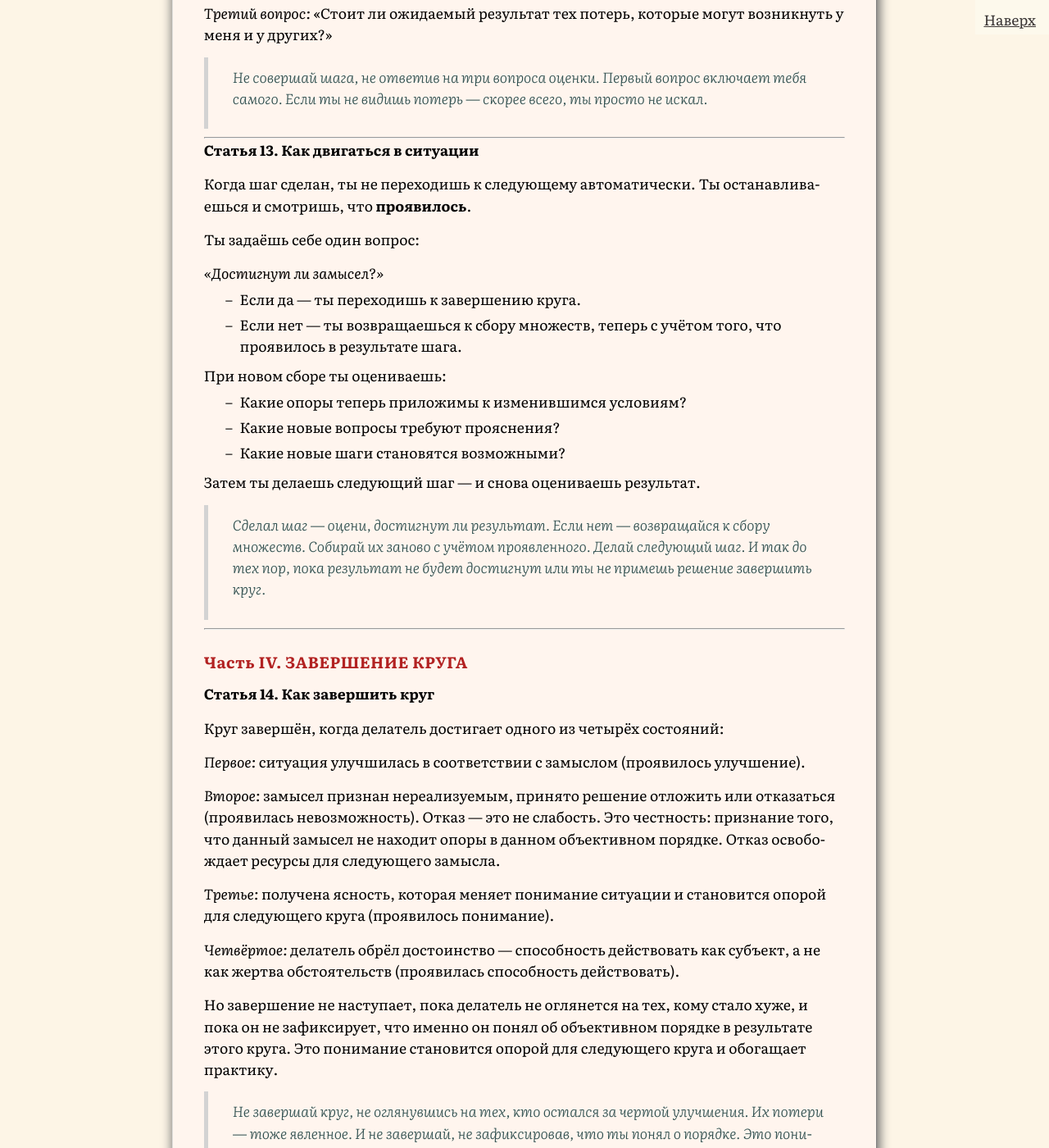
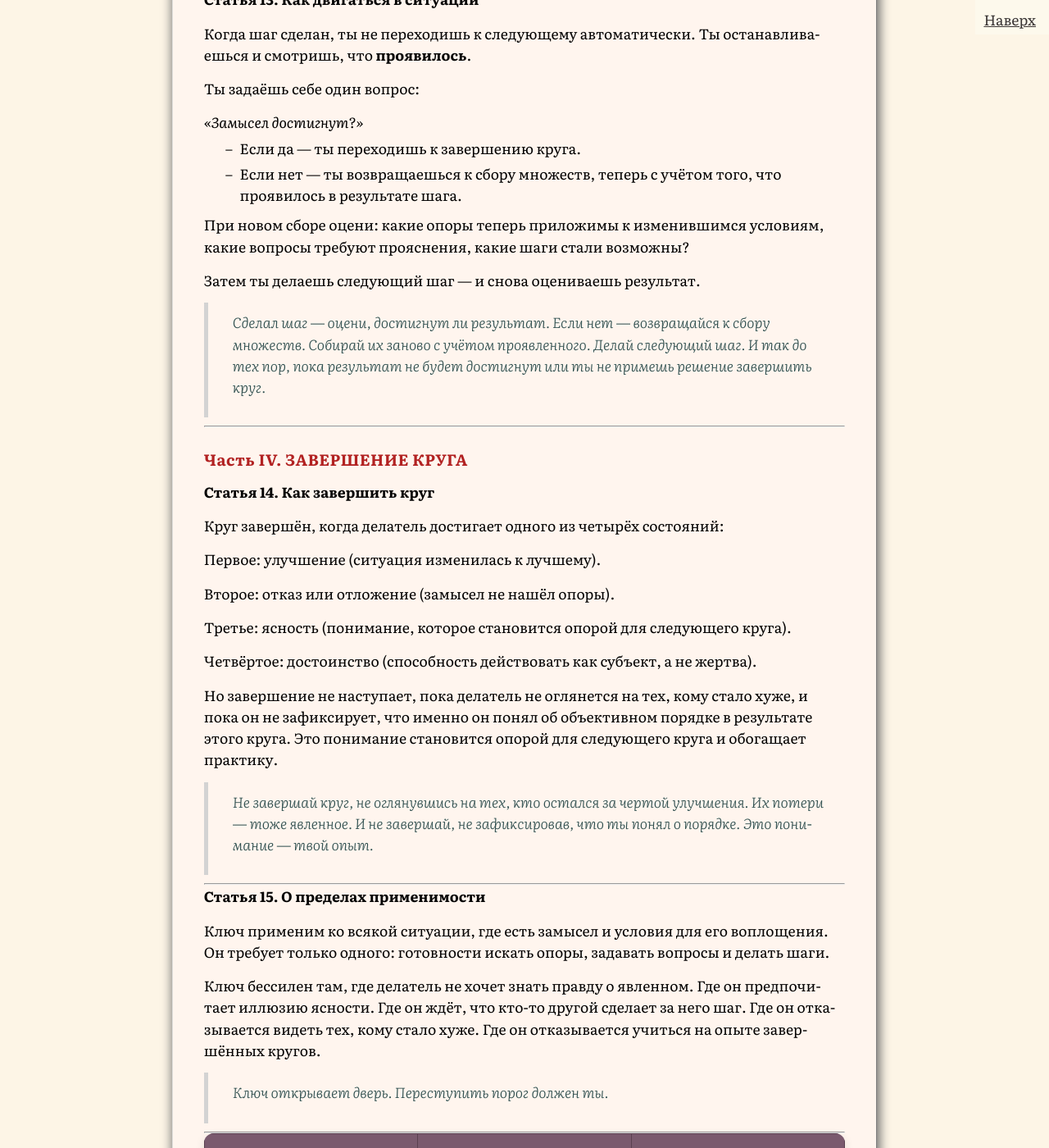
Before and after one commit to SergSi/land-use-art, a Jekyll site: the page built from _posts/2026-06-24-key.md, in a window 1280 px wide and 1400 px high, scrolled down 5622 px. Shown: the whole window at 82% size. Built offline with Jekyll 4.4.1, drawn with Linux system fonts in a browser that asks for light colours; some web fonts are replaced; some of the changed text lies outside the part shown.

Commit message:
Update 2026-06-24-key.md

```diff
--- a/_posts/2026-06-24-key.md
+++ b/_posts/2026-06-24-key.md
@@ -13,9 +13,9 @@
 
 **Статья 1. Что есть Ключ**
 
-Ключ есть орудие ума, позволяющее переходить от замысла к результату через последовательность шагов. Ключ соединяет объективный порядок с условиями. Он не даёт готовых решений. Он даёт способ найти ту точку, где законы, правила, практики (объективный порядок) могут быть приложены к конкретной ситуации (условия). В этом — суть каждого шага.
+Ключ есть орудие ума. Он соединяет объективный порядок с условиями и позволяет переходить от замысла к результату. Он не даёт готовых решений. Он даёт способ найти ту точку, где законы, правила, практики (объективный порядок) могут быть приложены к конкретной ситуации (условия). В этом — суть каждого шага.
 
-Ключ работает с **явленным** — с тем, что проявилось в результате сделанных шагов. Ключ не исследует скрытые мотивы, тайные пружины или непроявленные возможности. Он работает с тем, что уже стало фактом.
+Ключ работает только с явленным — с тем, что уже стало фактом в результате шагов. Он не исследует скрытое.
 
 > Ключ не ищет тайное. Ключ работает с явленным. Ключ соединяет порядок и условия. Шаг проявляет новое. Новое становится опорой.
 
@@ -43,7 +43,7 @@
 
 Всякий Ключ для всякой ситуации есть три множества, собранные делателем и удерживаемые им до завершения круга.
 
-Ключ решает задачу: соединить объективный порядок с условиями. Опоры — это то, что из объективного порядка может быть приложено к условиям. Вопросы — это то, что нужно прояснить, чтобы это приложение стало возможным. Шаги — это сами акты приложения.
+Ключ решает задачу: соединить объективный порядок с условиями. Опоры — то, что из порядка можно приложить к условиям. Вопросы — то, что нужно прояснить для этого приложения. Шаги — сами акты приложения.
 
 **Первое множество — опоры.** Законы, понятия, практики, прецеденты, на которых может быть построено движение. Опоры собираются как результат сопоставления объективного порядка с условиями ситуации. Это то, что из законов, практик и понятий может быть приложено к конкретным условиям.
 
@@ -57,7 +57,7 @@
 
 **Третье множество — шаги.** Всё, что может быть сделано здесь и сейчас для воплощения замысла. Шаги — это действия, которые применяют объективный порядок к условиям. Каждый шаг — это попытка приложить закон, правило, практику к конкретной ситуации. Шаги определяются Критическим остатком — главным противоречием, которое возникает как обобщение ответов на вопросы.
 
-Шаги — это гипотеза, а не обязательство. Сделал шаг — оцени, что проявилось. Если шаг изменил ситуацию — пересмотри вопросы и ответы на них. Если шаги устарели — отложи их.
+Шаги — это гипотеза, а не обязательство. Сделал — оцени проявленное. Если ситуация изменилась — пересмотри вопросы. Если шаги устарели — отложи.
 
 > Шаги — это не план. Это гипотезы. Шаги соединяют порядок и условия. Проверяй их явленным.
 
@@ -67,7 +67,7 @@
 
 **Статья 6. Как собираются множества**
 
-Собирание множеств не есть последовательный акт. Делатель собирает их в одном движении внимания, накладывая одно множество на другое.
+Множества собираются не последовательно, а в одном движении внимания — наложением друг на друга.
 
 > Бери любую опору (приложенную к условиям) или любое условие (конкретное обстоятельство ситуации). Это тотчас порождает вопросы. Ответы на вопросы, обобщённые вместе, образуют Критический остаток. Критический остаток определяет шаги. Сделанные шаги тотчас проявляют новые опоры. Круг замкнут.
 
@@ -122,7 +122,7 @@
 
 *«Что проявится после этих шагов?»*
 
-> Ты не ищешь готовые ответы. Ты ищешь опоры и условия, которые порождают вопросы. Ответы на вопросы обобщаются в Критический остаток. Критический остаток определяет шаги. Шаги применяют порядок к условиям и проявят новое.
+> Ты ищешь не ответы, а опоры и условия, которые родят вопросы. Ответы дадут Критический остаток. Остаток определит шаги. Шаги соединят порядок с условиями и явят новое.
 
 ---
 
@@ -160,16 +160,12 @@
 
 Ты задаёшь себе один вопрос:
 
-*«Достигнут ли замысел?»*
+*«Замысел достигнут?»*
 
 - Если да — ты переходишь к завершению круга.
 - Если нет — ты возвращаешься к сбору множеств, теперь с учётом того, что проявилось в результате шага.
 
-При новом сборе ты оцениваешь:
-
-- Какие опоры теперь приложимы к изменившимся условиям?
-- Какие новые вопросы требуют прояснения?
-- Какие новые шаги становятся возможными?
+При новом сборе оцени: какие опоры теперь приложимы к изменившимся условиям, какие вопросы требуют прояснения, какие шаги стали возможны?
 
 Затем ты делаешь следующий шаг — и снова оцениваешь результат.
 
@@ -183,13 +179,13 @@
 
 Круг завершён, когда делатель достигает одного из четырёх состояний:
 
-*Первое:* ситуация улучшилась в соответствии с замыслом (проявилось улучшение).
+Первое: улучшение (ситуация изменилась к лучшему).
 
-*Второе:* замысел признан нереализуемым, принято решение отложить или отказаться (проявилась невозможность). Отказ — это не слабость. Это честность: признание того, что данный замысел не находит опоры в данном объективном порядке. Отказ освобождает ресурсы для следующего замысла.
+Второе: отказ или отложение (замысел не нашёл опоры).
 
-*Третье:* получена ясность, которая меняет понимание ситуации и становится опорой для следующего круга (проявилось понимание).
+Третье: ясность (понимание, которое становится опорой для следующего круга).
 
-*Четвёртое:* делатель обрёл достоинство — способность действовать как субъект, а не как жертва обстоятельств (проявилась способность действовать).
+Четвёртое: достоинство (способность действовать как субъект, а не жертва).
 
 Но завершение не наступает, пока делатель не оглянется на тех, кому стало хуже, и пока он не зафиксирует, что именно он понял об объективном порядке в результате этого круга. Это понимание становится опорой для следующего круга и обогащает практику.
 
@@ -221,11 +217,11 @@
 
 3. Всякая ситуация имеет три слоя: опоры, вопросы и шаги. Опоры — это основание. Вопросы — это свет. Шаги — это движение.
 
-4. Опоры рождаются на пересечении объективного порядка и условий. Не ищи всю ситуацию. Ищи опоры, которые можно приложить к условиям.
+4. Опоры рождаются на пересечении порядка и условий. Не ищи всю ситуацию — ищи опоры.
 
-5. Вопросы рождаются из сопоставления замысла с опорами и условиями. Ответы на вопросы обобщаются в Критический остаток. Критический остаток определяет шаги. Не решай проблемы — задавай вопросы.
+5. Вопросы рождаются из сопоставления замысла с опорами и условиями. Их ответы дают Критический остаток. Остаток определяет шаги. Не решай проблемы — задавай вопросы.
 
-6. Шаги — это гипотеза, а не обязательство. Сделал шаг — оцени, что проявилось.
+6. Шаги — гипотеза, а не обязательство. Сделал — оцени проявленное.
 
 7. Прежде чем сделать шаг, задай три вопроса: кто может пострадать, могу ли я уменьшить потери, стоит ли результат этих потерь?
 
@@ -233,7 +229,7 @@
 
 9. Круг завершён, когда проявилось улучшение, ясность, отложение, отказ или способность действовать. Но не завершай круг, не оглянувшись на тех, кому стало хуже, и не зафиксировав, что ты понял о порядке в результате этого круга.
 
-10. Сделанные шаги и полученные результаты не проходят бесследно. Они обогащают практикой понимание объективного порядка. Каждый завершённый круг делает делателя более искусным, а порядок — более доступным для следующих шагов.
+10. Шаги и результаты не проходят бесследно: они обогащают понимание порядка практикой. Каждый завершённый круг делает делателя искуснее, а порядок — доступнее.
 
 11. Ключ учит находить опоры, задавать вопросы и делать шаги. Освоив Ключ, забудь о нём. Пользуйся им, не замечая. Тогда он станет твоей второй природой.
 
```
Also changed, not shown: other parts of _posts/2026-06-24-key.md (+2 -2 lines).
